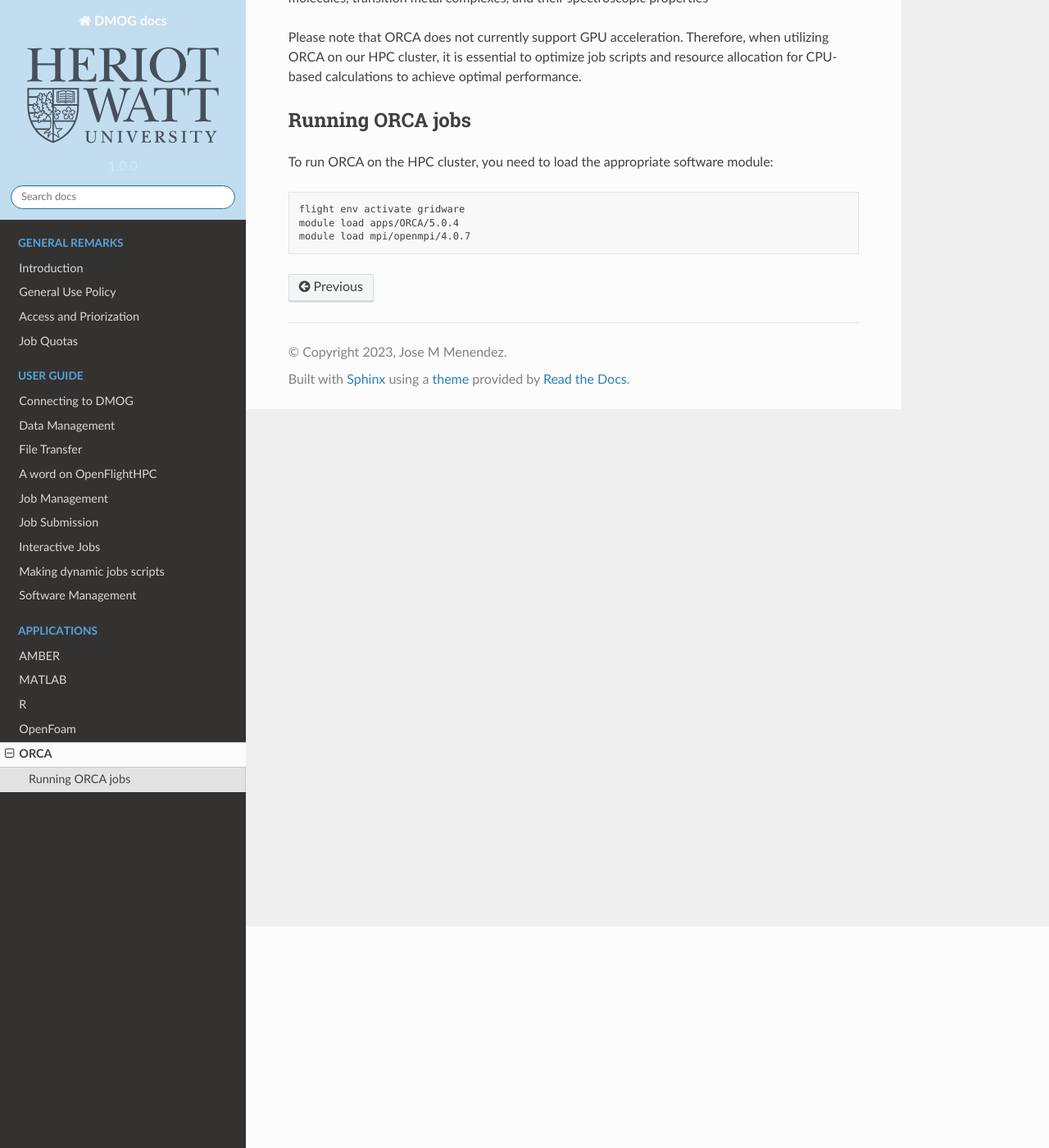
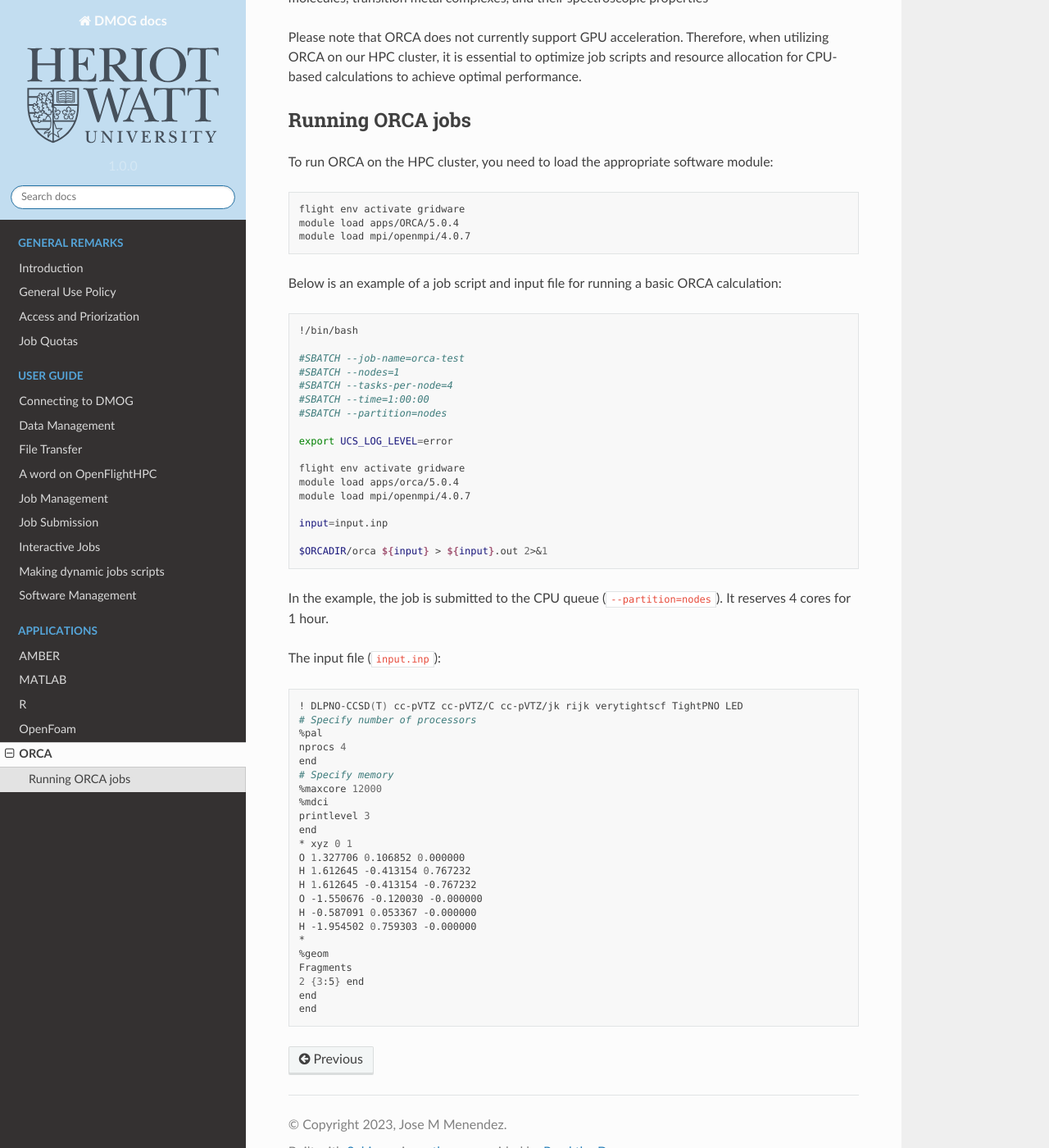
Before and after one commit to jm130/dmogdocs, a Sphinx documentation site: the page built from docs/source/applications/orca.rst, in a window 1280 px wide and 1400 px high, scrolled down 270 px. Shown: the whole window at 82% size. Built offline with Sphinx 7.4.7 and the Read the Docs theme 2.0.0, drawn with Linux system fonts in a browser that asks for light colours.

Commit message:
Update orca.rst

```diff
--- a/docs/source/applications/orca.rst
+++ b/docs/source/applications/orca.rst
@@ -19,3 +19,55 @@
    flight env activate gridware
    module load apps/ORCA/5.0.4
    module load mpi/openmpi/4.0.7
+
+Below is an example of a job script and input file for running a basic ORCA calculation:
+
+.. code-block:: bash
+
+   !/bin/bash
+
+   #SBATCH --job-name=orca-test
+   #SBATCH --nodes=1
+   #SBATCH --tasks-per-node=4
+   #SBATCH --time=1:00:00
+   #SBATCH --partition=nodes
+
+   export UCS_LOG_LEVEL=error
+
+   flight env activate gridware
+   module load apps/orca/5.0.4
+   module load mpi/openmpi/4.0.7
+
+   input=input.inp
+
+   $ORCADIR/orca ${input} > ${input}.out 2>&1
+
+In the example, the job is submitted to the CPU queue (``--partition=nodes``). It reserves 4 cores for 1 hour.
+
+The input file (``input.inp``):
+
+.. code-block:: bash
+
+   ! DLPNO-CCSD(T) cc-pVTZ cc-pVTZ/C cc-pVTZ/jk rijk verytightscf TightPNO LED
+   # Specify number of processors
+   %pal
+   nprocs 4
+   end
+   # Specify memory
+   %maxcore 12000
+   %mdci
+   printlevel 3
+   end
+   * xyz 0 1
+   O 1.327706 0.106852 0.000000
+   H 1.612645 -0.413154 0.767232
+   H 1.612645 -0.413154 -0.767232
+   O -1.550676 -0.120030 -0.000000
+   H -0.587091 0.053367 -0.000000
+   H -1.954502 0.759303 -0.000000
+   *
+   %geom
+   Fragments
+   2 {3:5} end
+   end
+   end
```
